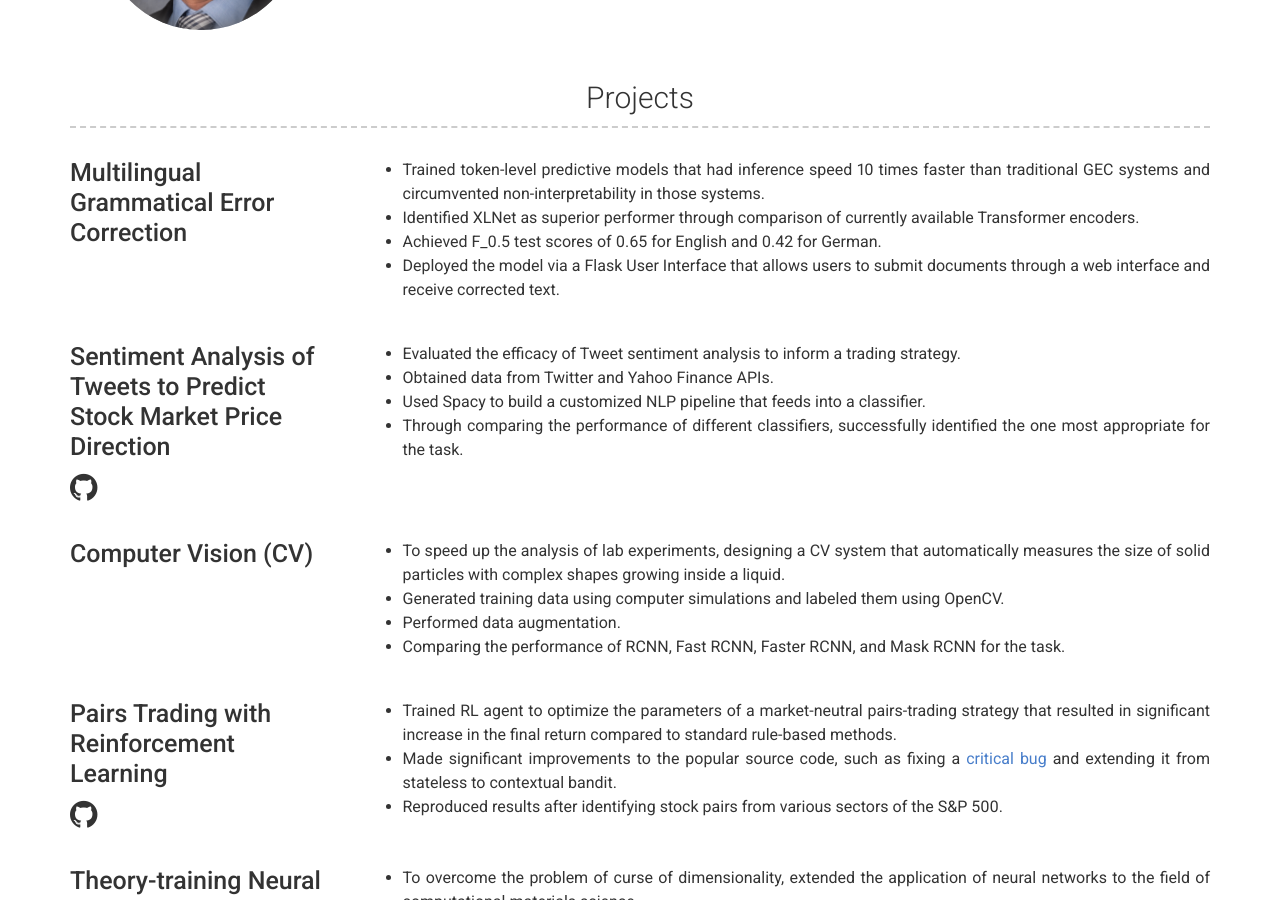
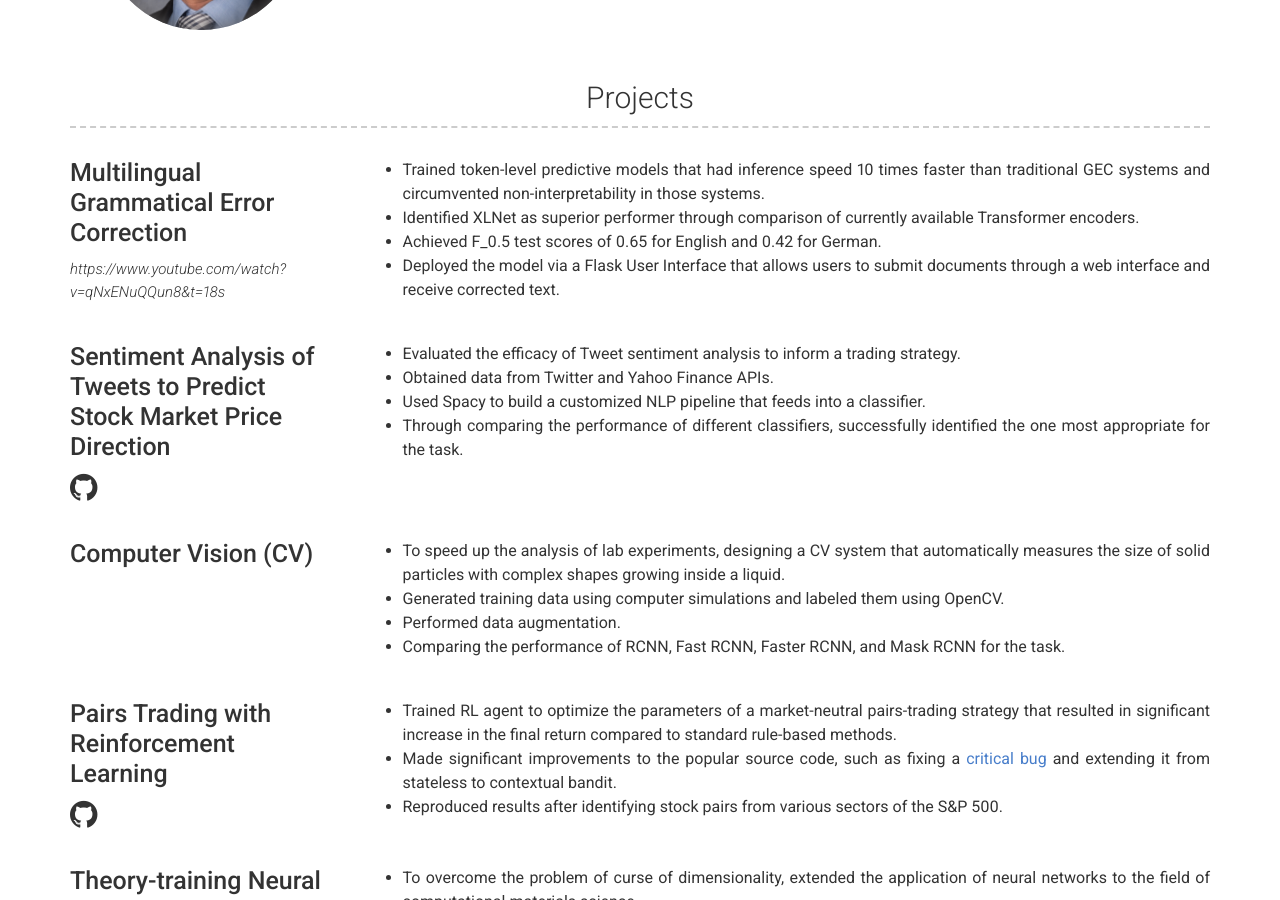
Before and after one commit to mtorabirad/mtorabirad.github.io, a Jekyll site: the page built from index.md, in a window 1280 px wide and 900 px high, scrolled down 499 px. Built offline with Jekyll 4.4.1, drawn with Linux system fonts in a browser that asks for light colours; part of the change alters nothing that is shown.

Commit message:
new pro added

```diff
--- a/_data/projects.yml
+++ b/_data/projects.yml
@@ -1,6 +1,6 @@
 # Project template
 - name: Multilingual Grammatical Error Correction
-  youtube: https://www.youtube.com/watch?v=qNxENuQQun8&t=18s
+  link: https://www.youtube.com/watch?v=qNxENuQQun8&t=18s
   description: |
     - Trained token-level predictive models that had inference speed 10 times faster than traditional GEC systems and circumvented non-interpretability in those systems.
     - Identified XLNet as superior performer through comparison of currently available Transformer encoders.
```
